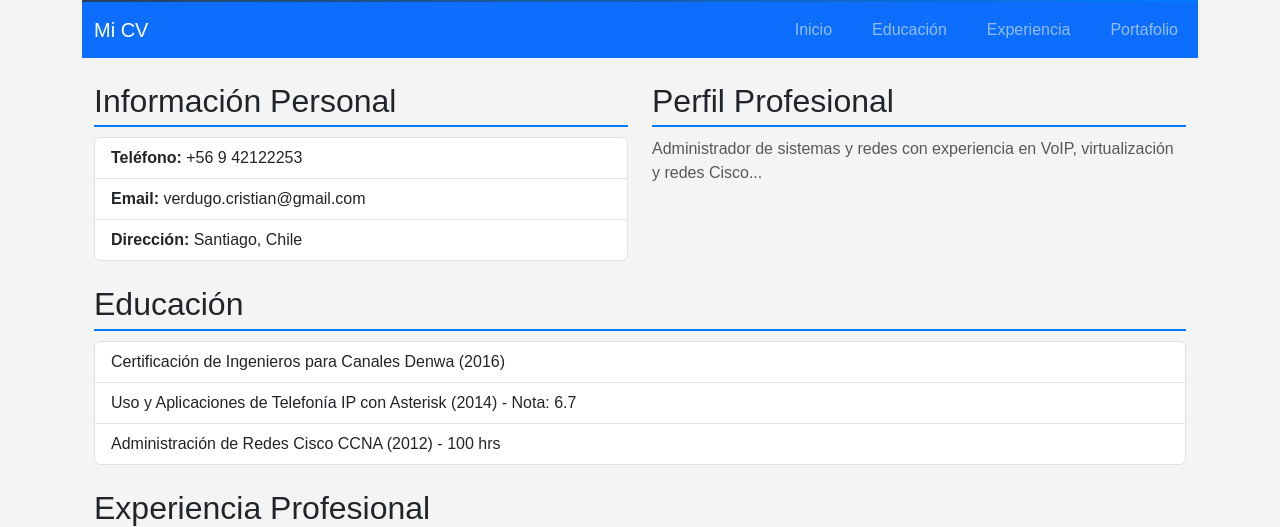
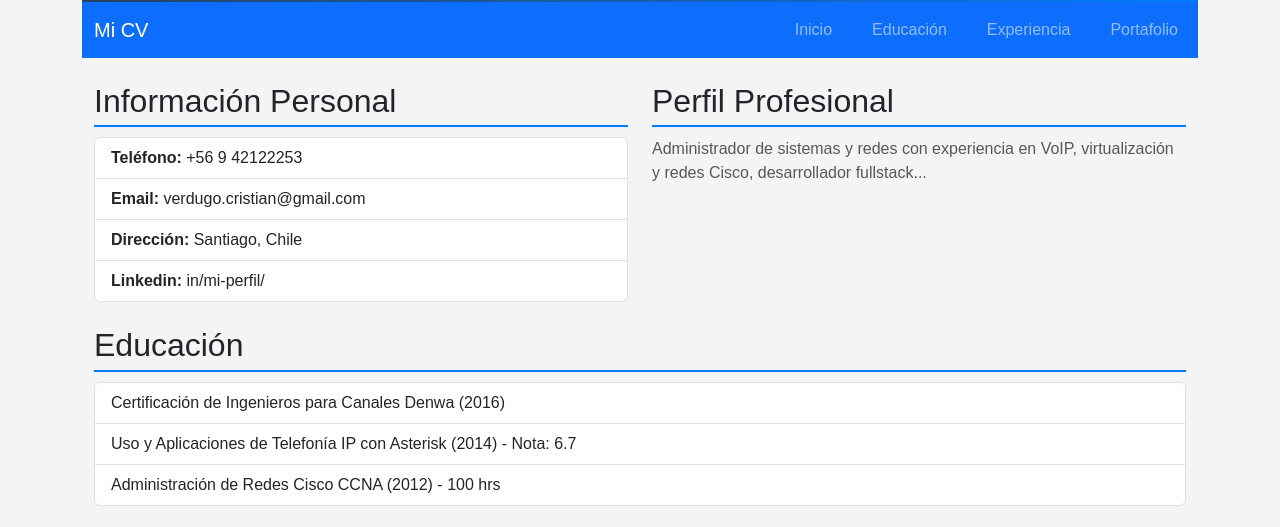
Before and after one commit to vfaundez-dev/vfh-cristian-verdugo.github.io, a plain HTML site: page index.html in a window 1280 px wide. Shown: the part 308-835 px from the top of the page. Drawn offline with nearby package versions, Linux system fonts and the light colour scheme.

Commit message:
Agregada informacion a perfil personal

```diff
--- a/index.html
+++ b/index.html
@@ -44,12 +44,15 @@
                     <li class="list-group-item"><strong>Teléfono:</strong> +56 9 42122253</li>
                     <li class="list-group-item"><strong>Email:</strong> verdugo.cristian@gmail.com</li>
                     <li class="list-group-item"><strong>Dirección:</strong> Santiago, Chile</li>
+                    <li class="list-group-item"><strong>Linkedin:</strong> in/mi-perfil/</li>
                 </ul>
             </div>
 
             <div class="col-md-6">
                 <h2>Perfil Profesional</h2>
-                <p class="text-muted">Administrador de sistemas y redes con experiencia en VoIP, virtualización y redes Cisco...</p>
+                <p class="text-muted">
+                    Administrador de sistemas y redes con experiencia en VoIP, virtualización y redes Cisco, desarrollador fullstack...
+                </p>
             </div>
         </div>
 
```
